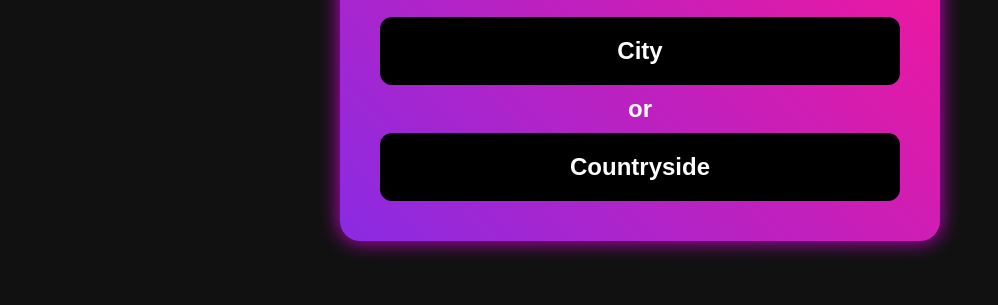
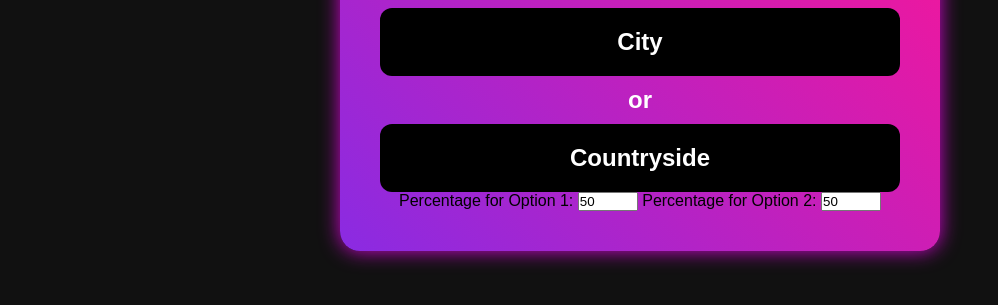
Before and after one commit to FARABI12344/wouldurather, a plain HTML site: page index.html in a window 1280 px wide. Shown: the part 367-672 px from the top of the page, without its empty margins (0-998 px from the left). Drawn offline with Linux system fonts and the light colour scheme.

Commit message:
Update index.html
ssssssssssssssssssssssssssssssssss

```diff
--- a/index.html
+++ b/index.html
@@ -21,13 +21,21 @@
         <p class="or-text">or</p>
         <button id="option2" class="option-btn">Option 2</button>
 
+        <!-- Percentage Inputs -->
+        <div class="percentage-inputs">
+            <label for="percentage1">Percentage for Option 1:</label>
+            <input type="number" id="percentage1" min="0" max="100" value="50">
+            <label for="percentage2">Percentage for Option 2:</label>
+            <input type="number" id="percentage2" min="0" max="100" value="50">
+        </div>
+
         <!-- Result Display -->
         <div id="result" class="hidden">
             <p>Your answer: <span id="selected-answer"></span></p>
             <p id="percentage"></p>
         </div>
 
-        <!-- Inline Popups -->
+        <!-- Inline Popup -->
         <div id="inline-popup" class="inline-popup hidden">
             <span id="popup-text"></span>
         </div>
```
